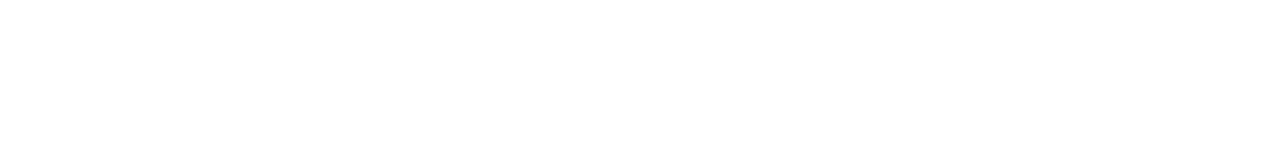
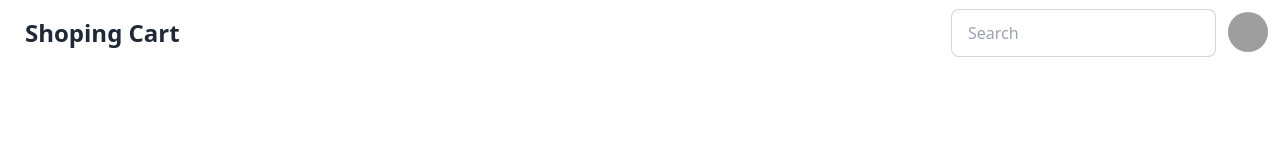
Before and after one commit to emon3455/PH-M5-Module-26-5, a plain HTML site: page index.html in a window 1280 px wide. Drawn offline with nearby package versions, Linux system fonts and the light colour scheme; grey boxes are pictures that could not be loaded.

Commit message:
header done

```diff
--- a/index.html
+++ b/index.html
@@ -14,7 +14,37 @@
 
 <body>
 
+    <header class="container mx-auto">
 
+        <div class="navbar bg-base-100">
+            <div class="flex-1">
+              <a class="btn btn-ghost normal-case text-2xl font-semibold">Shoping Cart</a>
+            </div>
+            <div class="flex-none gap-2">
+              <div class="form-control">
+                <input type="text" placeholder="Search" class="input input-bordered" />
+              </div>
+              <div class="dropdown dropdown-end">
+                <label tabindex="0" class="btn btn-ghost btn-circle avatar">
+                  <div class="w-10 rounded-full">
+                    <img src="https://picsum.photos/200/300" />
+                  </div>
+                </label>
+                <ul tabindex="0" class="mt-3 p-2 shadow menu menu-compact dropdown-content bg-base-100 rounded-box w-52">
+                  <li>
+                    <a class="justify-between">
+                      Profile
+                      <span class="badge">New</span>
+                    </a>
+                  </li>
+                  <li><a>Settings</a></li>
+                  <li><a>Logout</a></li>
+                </ul>
+              </div>
+            </div>
+          </div>
+
+    </header>
 
 
 
```
